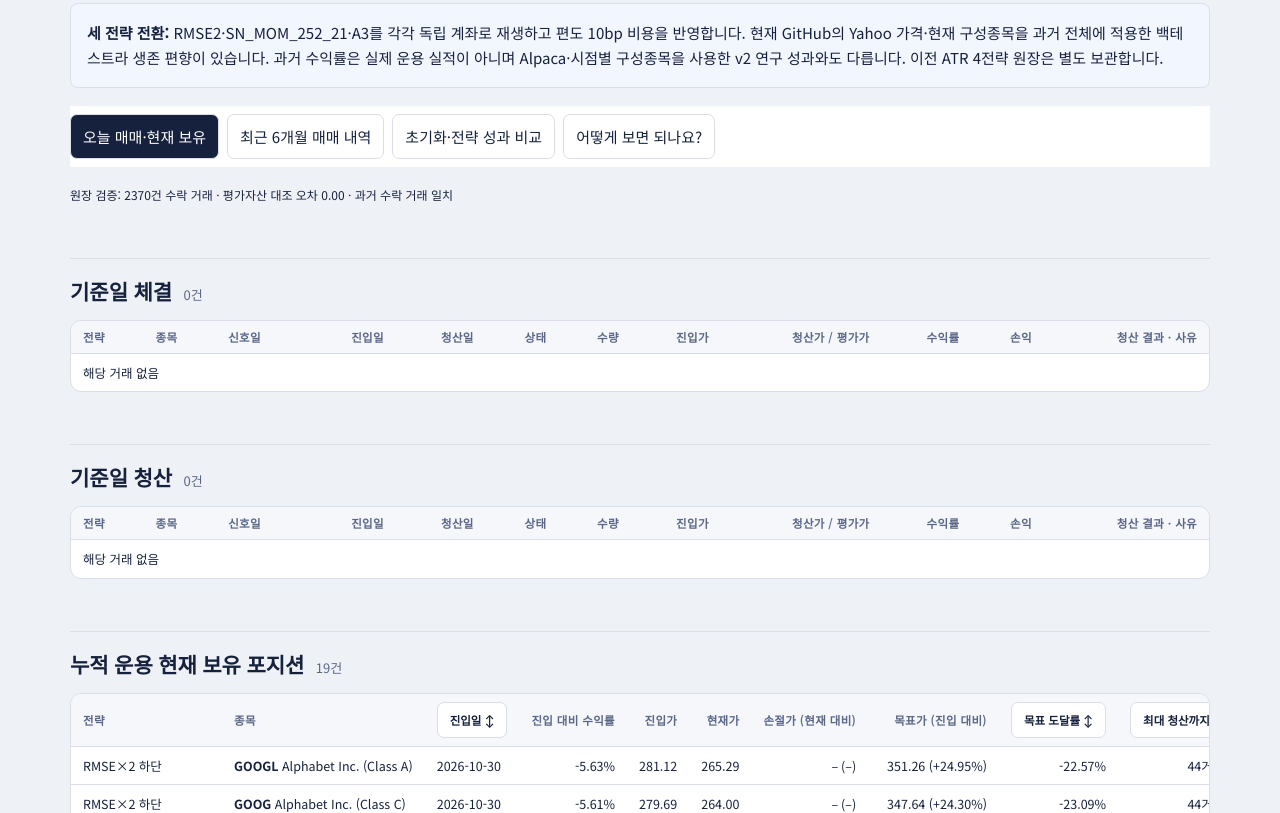
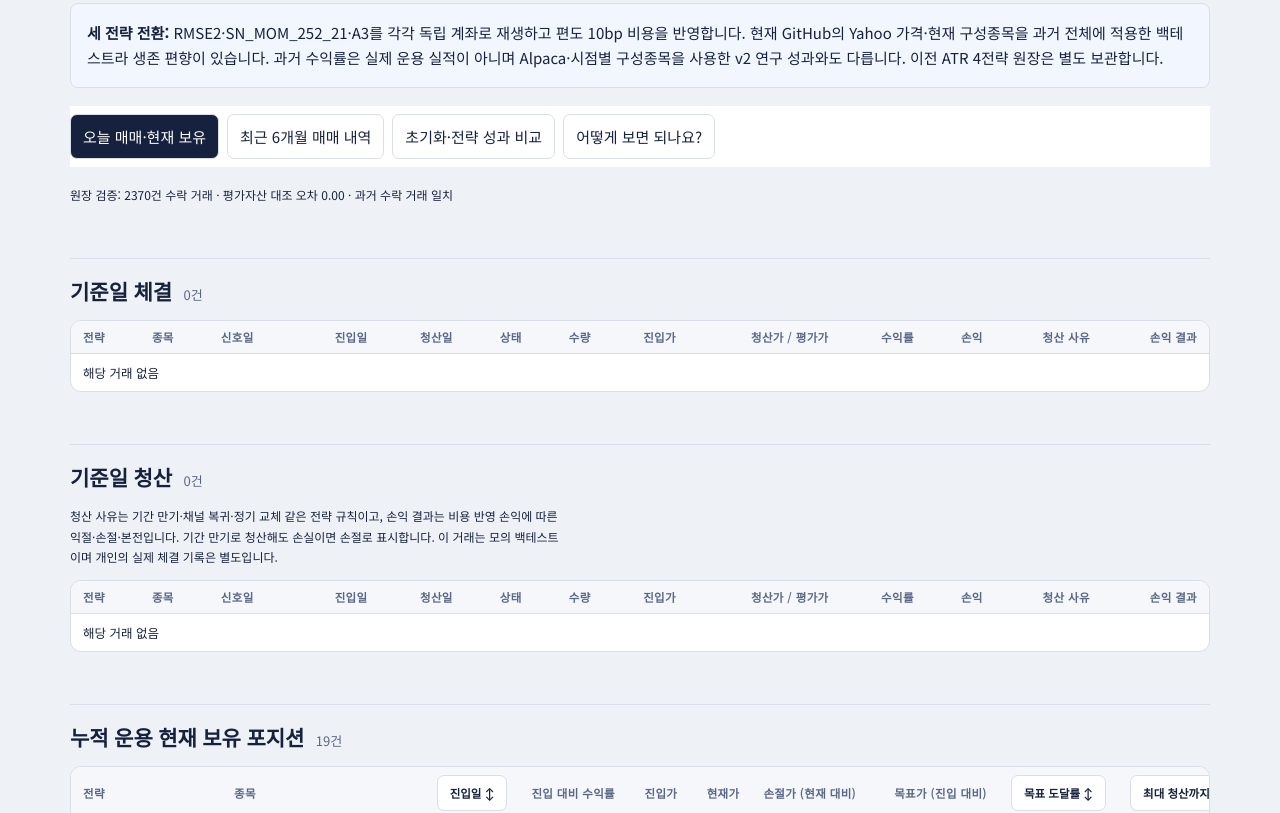
Before and after one commit to yunseo326/breakout-report, a plain HTML site: page reports/best5-daily-dashboard.html in a window 1280 px wide. Shown: the part 443-1256 px from the top of the page. Drawn offline with Linux system fonts and the light colour scheme.

Commit message:
발행: Best5 일일 매매 대시보드 (best5-daily-dashboard)

```diff
--- a/reports/best5-daily-dashboard.html
+++ b/reports/best5-daily-dashboard.html
@@ -115,7 +115,7 @@ details.guide p{font-size:13px}
 <div class="badge">과거 모의 백테스트 · 미래 수익률 예측 아님</div><p id="asof"></p><div id="metrics" class="metric-grid"></div>
 <div class="note"><b>세 전략 전환:</b> RMSE2·SN_MOM_252_21·A3를 각각 독립 계좌로 재생하고 편도 10bp 비용을 반영합니다. 현재 GitHub의 Yahoo 가격·현재 구성종목을 과거 전체에 적용한 백테스트라 생존 편향이 있습니다. 과거 수익률은 실제 운용 실적이 아니며 Alpaca·시점별 구성종목을 사용한 v2 연구 성과와도 다릅니다. 이전 ATR 4전략 원장은 별도 보관합니다.</div>
 <div class="tabs"><button data-panel="daily" class="active">오늘 매매·현재 보유</button><button data-panel="history">최근 6개월 매매 내역</button><button data-panel="compare">초기화·전략 성과 비교</button><button data-panel="guide">어떻게 보면 되나요?</button></div>
-<section id="daily" class="panel"><div id="changes"></div><h2>기준일 체결 <small id="buyCount"></small></h2><div id="buys"></div><h2>기준일 청산 <small id="sellCount"></small></h2><div id="sells"></div><h2>누적 운용 현재 보유 포지션 <small id="holdCount"></small></h2><div id="holds"></div><h2>다음 거래일 시가 대기 후보 <small id="pendingCount"></small></h2><p class="small">현재 보유 중복과 가용 슬롯을 반영한 후보입니다. 진입가와 목표가는 미확정이며 다음 시가·갭과 실제 청산 반영 후 최종 수락이 달라질 수 있습니다.</p><div id="pending"></div></section>
+<section id="daily" class="panel"><div id="changes"></div><h2>기준일 체결 <small id="buyCount"></small></h2><div id="buys"></div><h2>기준일 청산 <small id="sellCount"></small></h2><p class="small">청산 사유는 기간 만기·채널 복귀·정기 교체 같은 전략 규칙이고, 손익 결과는 비용 반영 손익에 따른 익절·손절·본전입니다. 기간 만기로 청산해도 손실이면 손절로 표시합니다. 이 거래는 모의 백테스트이며 개인의 실제 체결 기록은 별도입니다.</p><div id="sells"></div><h2>누적 운용 현재 보유 포지션 <small id="holdCount"></small></h2><div id="holds"></div><h2>다음 거래일 시가 대기 후보 <small id="pendingCount"></small></h2><p class="small">현재 보유 중복과 가용 슬롯을 반영한 후보입니다. 진입가와 목표가는 미확정이며 다음 시가·갭과 실제 청산 반영 후 최종 수락이 달라질 수 있습니다.</p><div id="pending"></div></section>
 <section id="history" class="panel" hidden><h2>최근 6개월 매매 내역</h2><p>최근 거래를 여기서 보고, <a href="best5-daily-trades.html">전체 과거 매매 원장</a>에서 2017년 이후 모든 수락 거래를 조회·CSV로 저장할 수 있습니다. 증권사 주문 내역과 개인 체크 장부는 별도입니다. 보유 포지션의 청산일·청산가는 비워 둡니다.</p><div class="tools"><input id="q" type="search" placeholder="티커·회사명 검색"><select id="strategy"><option value="">전체 전략</option></select><select id="status"><option value="">보유+청산</option><option value="보유">보유</option><option value="청산">청산</option></select><label>시작 <input id="from" type="date"></label><label>끝 <input id="to" type="date"></label><button id="download">표시 내역 CSV</button></div><p id="historyCount"></p><div id="journal"></div></section>
 <section id="compare" class="panel" hidden><h2>세 전략과 미국 지수의 과거 수익률</h2><p>같은 날짜의 종가로 계산합니다. S&P 500과 나스닥 100은 Yahoo Finance 지수 종가이며, 세 전략에는 편도 10bp 모의 비용을 반영했습니다. 미래 예상 수익률은 산정하지 않습니다.</p><h3>최근 6개월</h3><div id="performanceSix"></div><h3>2017년 이후 전체 참고</h3><div id="performanceFull"></div><p class="small">전체 과거 전략 결과는 현재 구성종목을 과거에도 적용해 생존 편향이 큽니다. 지수 비교는 성과를 보장하거나 미래 수익률을 예측하지 않습니다.</p><h2>6개월 초기화와 누적 운용 비교</h2><p>‘초기화’는 각 6개월 시작일에 현금으로 새 출발하고, ‘누적’은 과거 보유와 자금을 이어받은 계좌의 해당 6개월 성과입니다.</p><div class="tools"><select id="window"></select></div><div id="comparison"></div><h2>같은 고정 시작일의 전체 성과</h2><div id="fullComparison"></div><p id="method" class="small"></p><div class="note"><b>해석:</b> 새 3전략은 현재 GitHub 가격과 종목 목록을 이용한 별도 재계산입니다. 이전 구성을 참고용으로 표시합니다. 데이터와 비용 조건이 다르므로 단순 우열 비교에 유의하세요.</div></section>
 <section id="guide" class="panel" hidden><h2>이 페이지 사용 순서</h2><ol><li>완료 데이터 기준일과 검증 통과를 확인합니다.</li><li>오늘의 체결·청산과 현재 보유를 확인합니다.</li><li>최근 6개월 원장과 성과 비교를 확인합니다.</li></ol><h2>전략 규칙</h2><p>RMSE2는 채널 하단 이탈 다음 시가에 진입하며 채널 복귀 다음 시가 또는 60번째 신호봉 종가에 청산합니다. SN_MOM_252_21은 섹터중립 모멘텀 상위 10종목을 월말 신호 다음 시가에 교체합니다. A3는 90거래일 모멘텀 상위 5종목을 20거래일마다 다음 시가에 교체합니다.</p><p>세 전략은 각각 독립 계좌입니다. 같은 전략 안에서 동일 종목 추가 매수를 하지 않습니다. 데이터 종료의 미청산 포지션은 유지하며 과거 원장이나 평가자산이 달라지면 발행을 중단합니다.</p></section>
@@ -124,8 +124,9 @@ const D=JSON.parse(document.getElementById('payload').textContent),$=id=>documen
 $('asof').textContent=`완료 데이터 기준일 ${D.as_of} · 누적 재생 시작 ${D.fixed_start} · 검증 통과 · ${D.universe_count}종목`;
 const last=D.comparison.windows.filter(x=>x.end===D.as_of&&x.variant==='RMSE2·SN_MOM·A3')[0],m=last.continued;
 $('metrics').innerHTML=[[D.holds.length,'현재 보유 포지션'],[D.pending.length,'다음 시가 대기'],[P(m.return_pct),'최근 6개월 백테스트 수익률'],[P(m.mdd_pct),'최근 6개월 MDD'],[D.buys.length,'기준일 체결'],[D.sells.length,'기준일 청산']].map(([v,t])=>`<div><b>${v}</b><span>${t}</span></div>`).join('');
-function stateBadge(x,full=true){const result=x.open_at_end?'보유':x.exit_result,kind=x.open_at_end?'holding':result==='익절'?'exit-profit':result==='손절'?'exit-loss':'exit-flat';return `<span class="trade-state ${kind}">${!x.open_at_end&&full?'청산 · ':''}${E(result)}</span>`}
-function journal(rows){return T(['전략','종목','신호일','진입일','청산일','상태','수량','진입가','청산가 / 평가가','수익률','손익','청산 결과 · 사유'],rows.map(x=>tr([E(x.strategy_label),`<b>${E(x.ticker)}</b> ${E(x.name)}`,date(x.event_date),date(x.entry_date),date(x.exit_date),stateBadge(x),N(x.quantity),N(x.entry_price),N(x.open_at_end?x.current:x.exit_price),P(x.return_pct),N(x.pnl),x.open_at_end?'보유':`${stateBadge(x,false)} · ${E(reason(x.exit_reason))}`])))}
+function stateBadge(x){return `<span class="trade-state ${x.open_at_end?'holding':'exit-flat'}">${x.open_at_end?'보유':'청산'}</span>`}
+function resultBadge(x){if(x.open_at_end)return '–';const kind=x.exit_result==='익절'?'exit-profit':x.exit_result==='손절'?'exit-loss':'exit-flat';return `<span class="trade-state ${kind}">${E(x.exit_result)}</span>`}
+function journal(rows){return T(['전략','종목','신호일','진입일','청산일','상태','수량','진입가','청산가 / 평가가','수익률','손익','청산 사유','손익 결과'],rows.map(x=>tr([E(x.strategy_label),`<b>${E(x.ticker)}</b> ${E(x.name)}`,date(x.event_date),date(x.entry_date),date(x.exit_date),stateBadge(x),N(x.quantity),N(x.entry_price),N(x.open_at_end?x.current:x.exit_price),P(x.return_pct),N(x.pnl),x.open_at_end?'–':E(reason(x.exit_reason)),resultBadge(x)])))}
 $('buys').innerHTML=journal(D.buys);$('sells').innerHTML=journal(D.sells);
 $('holds').innerHTML=T(['전략','종목','진입일','진입 대비 수익률','진입가','현재가','손절가 (현재 대비)','목표가 (진입 대비)','목표 도달률','최대 청산까지'],D.holds.map(x=>{const st=x.stop==null?null:(x.stop/x.current-1)*100,tg=x.target==null?null:(x.target/x.entry_price-1)*100,progress=x.target==null||x.target===x.entry_price?null:(x.current-x.entry_price)/(x.target-x.entry_price)*100;return tr([E(x.strategy_label),`<b>${E(x.ticker)}</b> ${E(x.name)}`,date(x.entry_date),P(x.return_pct),N(x.entry_price),N(x.current),`${N(x.stop)} (${P(st)})`,`${N(x.target)} (${P(tg)})`,P(progress),x.remaining_exit_bars==null?'리밸런싱':`${x.remaining_exit_bars}거래일`])}));
 $('pending').innerHTML=T(['전략','종목','신호일','현재가','손절 참고','진입가','목표가','상태'],D.pending.map(x=>tr([E(x.strategy_label),E(x.ticker),date(x.event_date),N(x.current),N(x.stop),'미확정','미확정',E(x.state)])));
```
